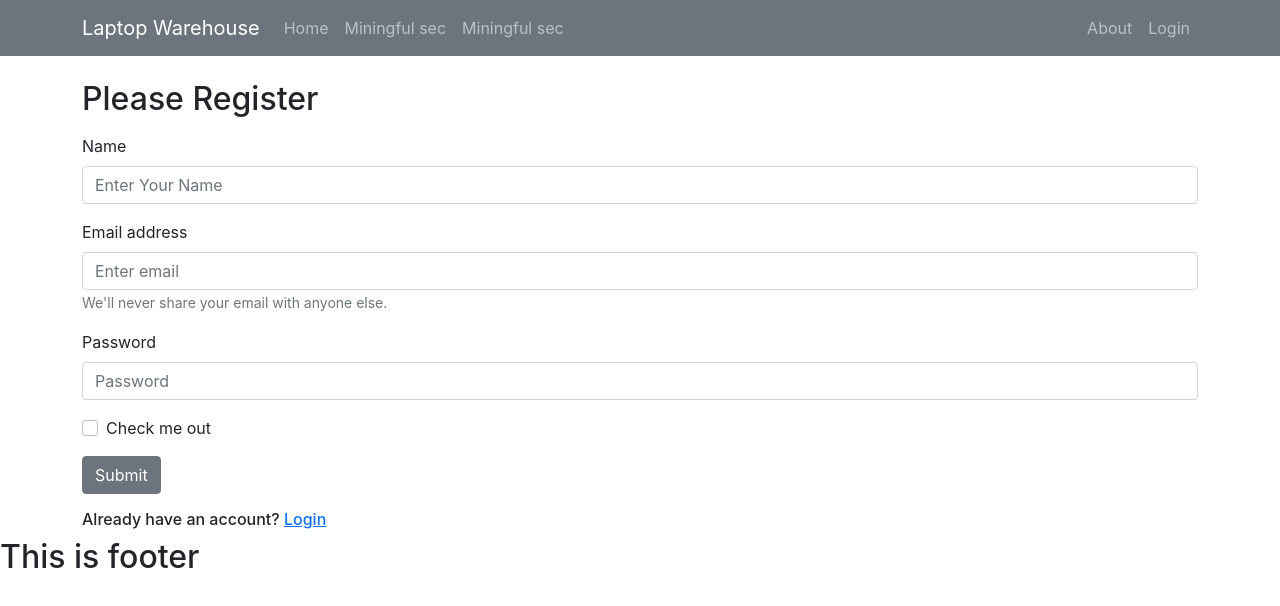
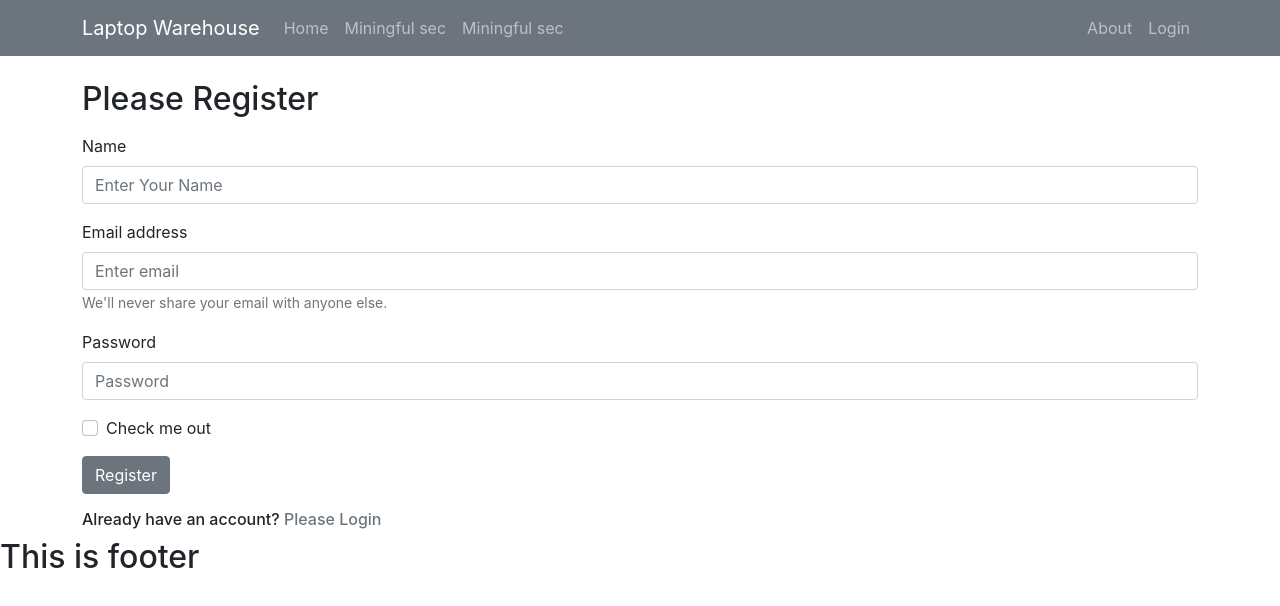
Before and after one commit to abdullahalomar/warehouse-management-client-side, a React (Create React App) app: page /register in a window 1280 px wide. Shown: the top 606 px of the page. Built offline with nearby package versions, Linux system fonts and the light colour scheme.

Commit message:
set env variable

```diff
--- a/src/Pages/Login/Register/Register.js
+++ b/src/Pages/Login/Register/Register.js
@@ -1,14 +1,27 @@
 import React from 'react';
 import { Button, Form } from 'react-bootstrap';
-import { Link } from 'react-router-dom';
+import { Link, useNavigate } from 'react-router-dom';
 
 
 const Register = () => {
+  const navigate = useNavigate();
+
+  const navigateLogin = () => {
+    navigate('/login')
+  }
+  const handleRegister = event => {
+    event.preventDefault();
+    const name = event.target.name.value;
+    const email = event.target.email.value;
+    const password = event.target.password.value;
+
+
+  }
     return (
         <div className='container mt-4'>
             <h2 className='mb-3'>Please Register</h2>
 
-            <Form>
+  <Form onSubmit={handleRegister}>
   <Form.Group className="mb-3" controlId="formBasicText">
     <Form.Label>Name</Form.Label>
     <Form.Control type="text" placeholder="Enter Your Name" required/>
@@ -29,10 +42,12 @@ const Register = () => {
     <Form.Check type="checkbox" label="Check me out" />
   </Form.Group>
   <Button variant="secondary" type="submit">
-    Submit
+    Register
   </Button>
             </Form>
-            <h6 className='mt-3'>Already have an account? <Link to='/login'>Login</Link></h6>
+            <div className='mt-3'>
+        <h6>Already have an account? <Link to='/login' className='text-secondary pe-auto text-decoration-none' onClick={navigateLogin}>Please Login</Link></h6>
+        </div>
         </div>
     );
 };
```
Also changed, not shown: src/firebase.init.js (+6 -6 lines).
